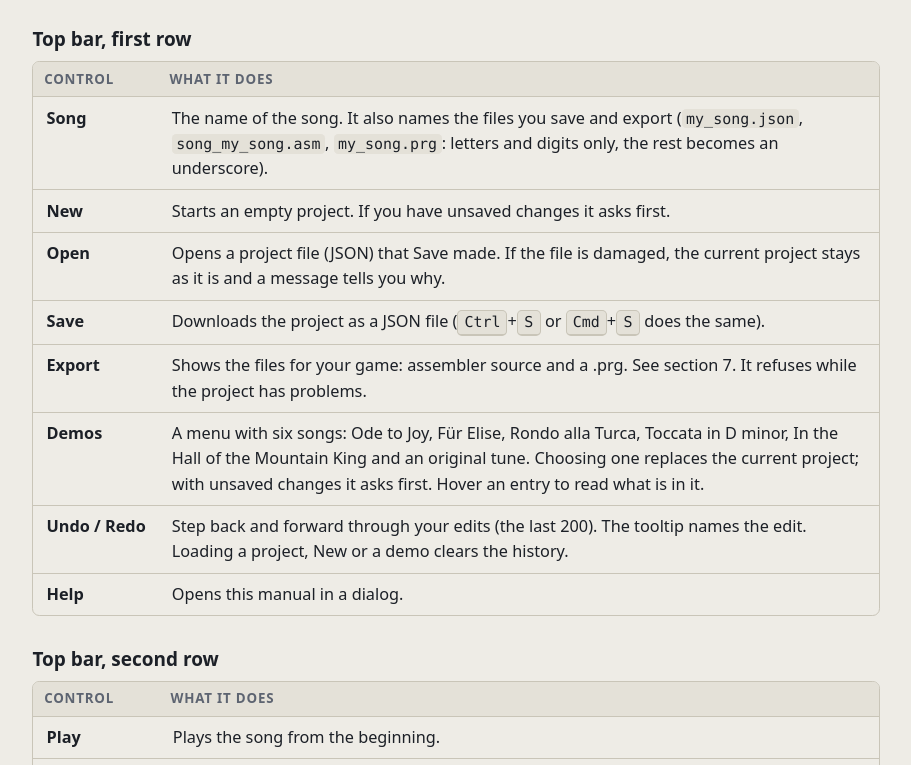
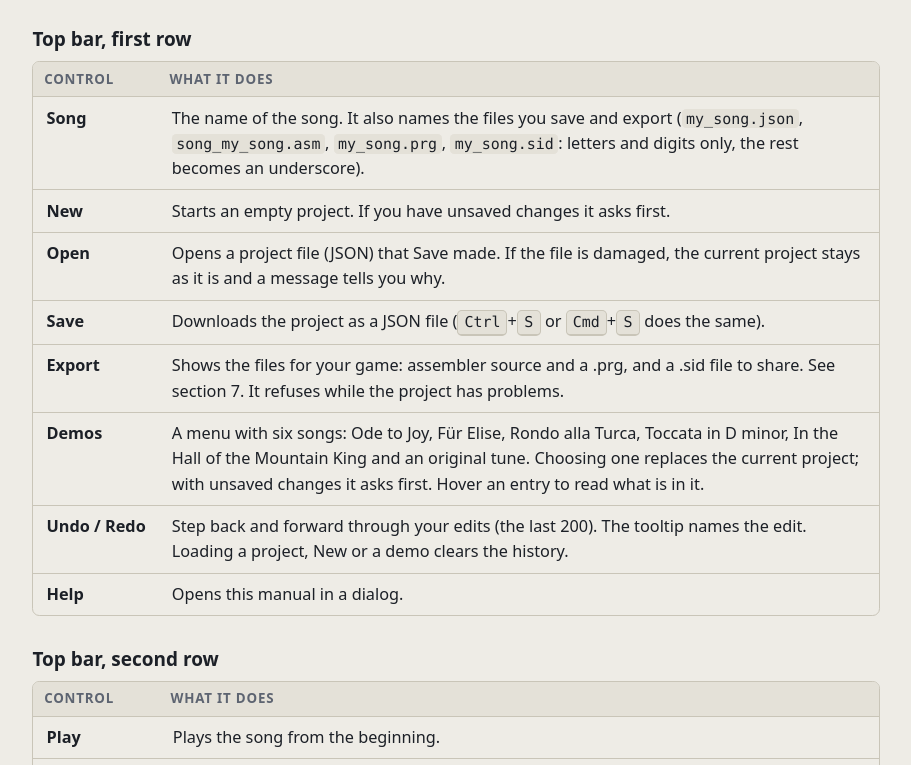
Before and after one commit to DDecoene/WebSidTracker, a plain HTML site: page web/manual.html in a window 1280 px wide. Shown: the part 1163-1928 px from the top of the page, without its empty margins (361-1272 px from the left). Drawn offline with Linux system fonts and the light colour scheme.

Commit message:
docs: the .sid export in the manual, the guide, the README and the landing page

```diff
--- a/web/app/manual.js
+++ b/web/app/manual.js
@@ -42,7 +42,7 @@ export const SECTIONS = [
         '**Press Play** (or [[Space]]). The three voices play. Press [[Space]] again, or Stop, to stop. The Demos menu in the top bar has five more songs to listen to and to take apart.',
         '**Change a note while it plays.** Click a note in the pattern grid, then press a letter key such as [[z]] or [[q]]: the keys of your computer keyboard are a piano. The note under the cursor is replaced, and you hear it the next time the song gets there. Edit an instrument on the right in the same way: moving a slider is heard at once.',
         '**Save your work.** Save downloads the project as a JSON file. The tracker also keeps an automatic copy in your browser, but a file is the copy you can trust.',
-        '**Export it.** Export gives you assembler files and a ready-to-run program (.prg) that you can load in the VICE emulator or on a real C64.',
+        '**Export it.** Export gives you assembler files, a ready-to-run program (.prg) that you can load in the VICE emulator or on a real C64, and a .sid file for SID players.',
       ] },
       { type: 'tip', text: 'Press [[?]] at any time to open this manual inside the tracker. Section 4 explains every key you need to enter music.' },
       { type: 'p', text: 'New to trackers? Read section 3 (Concepts) first: it is short and explains the three ideas everything rests on, the tick, the pattern and the order list. Already a C64 developer? Section 7 shows how to play the exported music from your own interrupt, and section 5 lists exactly what each instrument field does in the player.' },
@@ -57,11 +57,11 @@ export const SECTIONS = [
       { type: 'p', text: 'The top bar has two rows. The first row is about the project, the second about listening. Under it come the pattern editor on the left and the instrument panel on the right (on a narrow screen they stand under each other).' },
       { type: 'h', text: 'Top bar, first row' },
       { type: 'table', head: ['Control', 'What it does'], rows: [
-        ['**Song**', 'The name of the song. It also names the files you save and export (`my_song.json`, `song_my_song.asm`, `my_song.prg`: letters and digits only, the rest becomes an underscore).'],
+        ['**Song**', 'The name of the song. It also names the files you save and export (`my_song.json`, `song_my_song.asm`, `my_song.prg`, `my_song.sid`: letters and digits only, the rest becomes an underscore).'],
         ['**New**', 'Starts an empty project. If you have unsaved changes it asks first.'],
         ['**Open**', 'Opens a project file (JSON) that Save made. If the file is damaged, the current project stays as it is and a message tells you why.'],
         ['**Save**', 'Downloads the project as a JSON file ([[Ctrl]]+[[S]] or [[Cmd]]+[[S]] does the same).'],
-        ['**Export**', 'Shows the files for your game: assembler source and a .prg. See section 7. It refuses while the project has problems.'],
+        ['**Export**', 'Shows the files for your game: assembler source and a .prg, and a .sid file to share. See section 7. It refuses while the project has problems.'],
         ['**Demos**', 'A menu with six songs: Ode to Joy, Für Elise, Rondo alla Turca, Toccata in D minor, In the Hall of the Mountain King and an original tune. Choosing one replaces the current project; with unsaved changes it asks first. Hover an entry to read what is in it.'],
         ['**Undo / Redo**', 'Step back and forward through your edits (the last 200). The tooltip names the edit. Loading a project, New or a demo clears the history.'],
         ['**Help**', 'Opens this manual in a dialog.'],
@@ -260,11 +260,12 @@ export const SECTIONS = [
       { type: 'h', text: 'Project files' },
       { type: 'p', text: '**Save** writes the whole project, all instruments and the song, as a JSON text file; **Open** reads one back. This is the file to keep, share and put in version control. The tracker also stores an automatic copy in your browser (see the FAQ for the caveats).' },
       { type: 'h', text: 'What Export gives you' },
-      { type: 'p', text: 'The Export dialog lists three files. Each can be downloaded; the text files can also be shown and copied.' },
+      { type: 'p', text: 'The Export dialog lists four files. Each can be downloaded; the text files can also be shown and copied.' },
       { type: 'table', head: ['File', 'What it is'], rows: [
         ['`instruments.asm`', 'The instrument tables, one table per field, shared by all your songs. Only as many entries as your highest used instrument needs.'],
         ['`song_<name>.asm`', 'The song, with the label `song_<name>` at its header. `<name>` is the song name made safe for a label.'],
         ['`<name>.prg`', 'A ready-to-run C64 program: a BASIC line, the player, your instruments and your song. Load it in VICE or on a C64 and RUN it.'],
+        ['`<name>.sid`', 'The song as a SID file (PSID version 2) for SID players such as VICE (vsid), sidplayfp and DeepSID. It holds the player, your instruments and your song. Fill in the title, the author, the release line (a year and a name) and the chip the song is made for before you download it; the author and the release line are remembered in your browser, not in the project. A text is at most 32 characters, and an empty one becomes `<?>`, which means unknown.'],
       ] },
       { type: 'p', text: 'The two assembler files are ACME source. The player itself, `music.asm`, does not change from song to song: take it from the `src` folder of the WebSidTracker repository. The player and all exported files are MIT licensed.' },
       { type: 'h', text: 'Using the player in your own game' },
@@ -359,7 +360,7 @@ export const SECTIONS = [
       { type: 'p', text: 'WebSidTracker is written by Dennis Decoene. The source is at [github.com/DDecoene/WebSidTracker](https://github.com/DDecoene/WebSidTracker).' },
       { type: 'h', text: 'Licences' },
       { type: 'ul', items: [
-        '**The player and everything the tracker exports** (`music.asm`, `instruments.asm`, the song files and the .prg) are MIT licensed. Your game can have any licence you like; a line in your credits is enough, for example: Music player by Dennis Decoene (WebSidTracker, MIT licence).',
+        '**The player and everything the tracker exports** (`music.asm`, `instruments.asm`, the song files, the .prg and the .sid) are MIT licensed. Your game can have any licence you like; a line in your credits is enough, for example: Music player by Dennis Decoene (WebSidTracker, MIT licence).',
         '**The web app** (the tracker itself) is free software under the GPL, version 3 or later, because it contains the reSIDfp sound chip emulation. That concerns the tracker, not your game and not the files you export from it.',
         'The songs and instruments you make are yours.',
       ] },
```
Also changed, not shown: web/index.html (+2 -2 lines), 3 other files.
